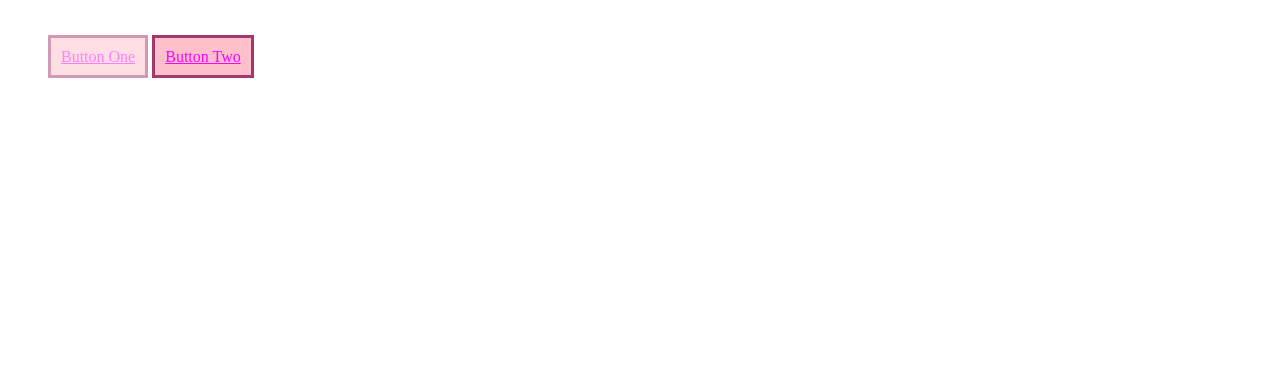
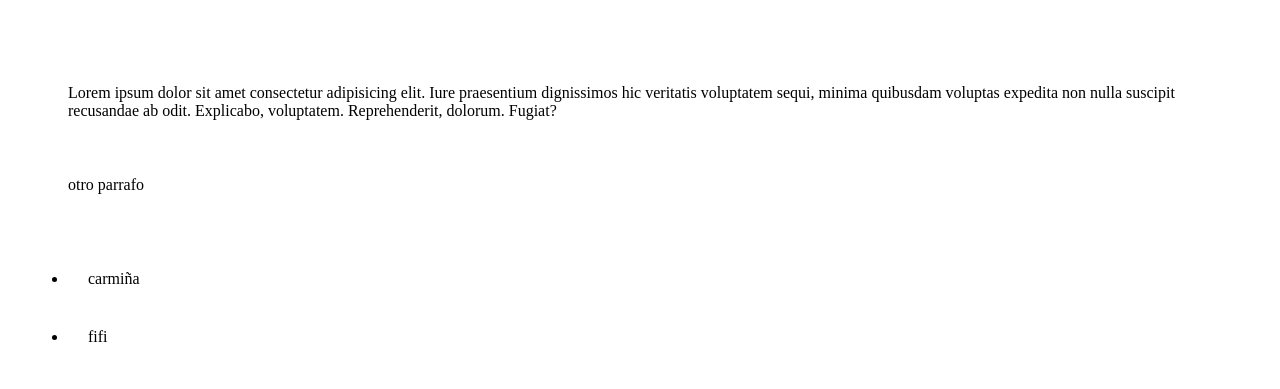
Before and after one commit to ellisoalgo/ejercicios-modulo-2, a plain HTML site: page 2.1-intro-programacion/index.html in a window 1280 px wide. Drawn offline with Linux system fonts and the light colour scheme.

Commit message:
ejercicios clase

```diff
--- a/2.1-intro-programacion/index.html
+++ b/2.1-intro-programacion/index.html
@@ -21,9 +21,16 @@
     <!-- <div class="div">
     </div> -->
 
-    <a href="#" class="buttonOne">Button One</a>
-    <a href="#" class="buttonTwo">Button Two</a>
+    <!-- <a href="#" class="buttonOne">Button One</a>
+    <a href="#" class="buttonTwo">Button Two</a> -->
 
+    <p>
+        Lorem ipsum dolor sit amet consectetur adipisicing elit. Iure praesentium dignissimos hic veritatis voluptatem sequi, minima quibusdam voluptas expedita non nulla suscipit recusandae ab odit. Explicabo, voluptatem. Reprehenderit, dolorum. Fugiat?
+    </p>
+    <p class="second">
+        otro parrafo
+    </p>
+    <ul class="listName"></ul>
     <script type="text/javascript" src="/main.js"></script>
 </body>
 </html>
--- a/2.1-intro-programacion/main.js
+++ b/2.1-intro-programacion/main.js
@@ -1,5 +1,5 @@
 // //Aquñi va el código JavaScript
-// 'use strict';
+'use strict';
 
 // document.querySelector('h1').innerHTML = 'Hi';
 
@@ -25,6 +25,27 @@
 //const content = '<h2>Lorem ipsum</h2> <img src="http://via.placeholder.com/350x150" alt="boceto de imagen"><p>Lorem ipsum dolor sit amet, consectetur adipisicing elit</p>';
 //titlePage.innerHTML = content;
 
-//Ejercicio classList
-const buttonOne = document.querySelector(".buttonOne");
-buttonOne.classList.add("off");
+// //Ejercicio classList
+// const buttonOne = document.querySelector(".buttonOne");
+// buttonOne.classList.add("off");
+
+//Clase:
+console.log("holis")
+
+let pet = "carmiña";
+let age = 30;
+let price = 25.90;
+
+// seleccionar elementos de mi documento HTML
+const paragraph = document.querySelector("p");
+console.log(paragraph);
+
+const paragraphSecond = document.querySelector(".second")
+console.log(paragraphSecond);
+
+const pets = document.querySelector(".listName");
+pets.innerHTML = "<li>carmiña</li>";
+
+const namePet = "fifi";
+pets.innerHTML += "<li>" + namePet + "</li>";
+//+= es un acumulador: lo que ya tienes, añádele esto nuevo. Con solo = lo sustituye.
```
